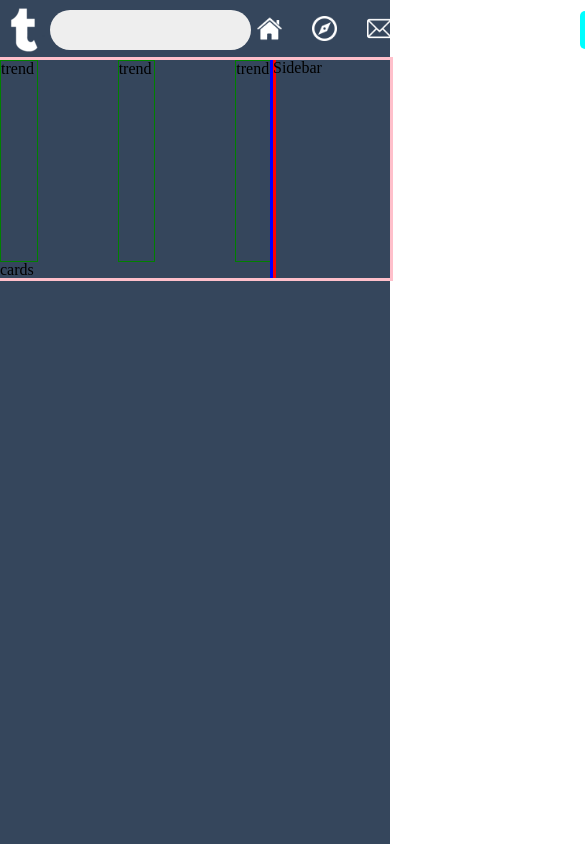
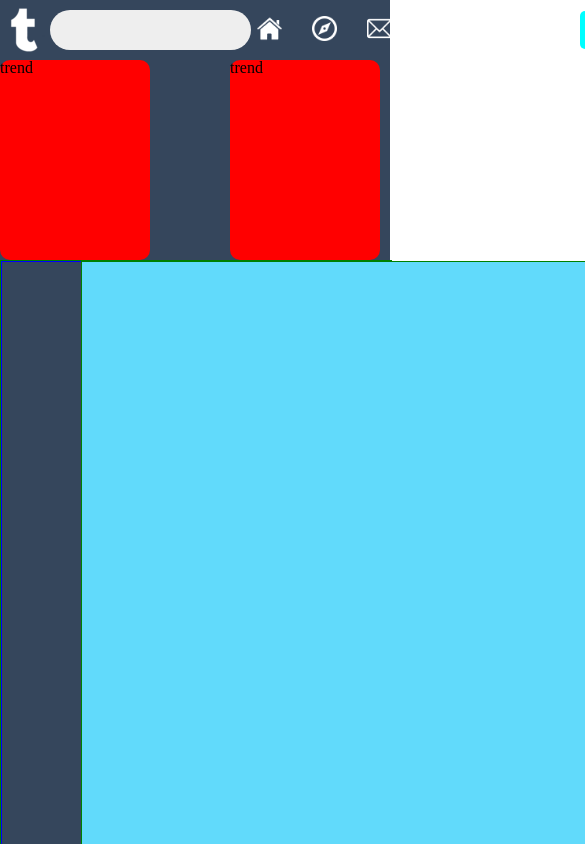
Before and after one commit to spghtti/reactr, a React (Create React App) app: page / in a window 390 px wide. Shown: the top 844 px of the page, 585 px wide, since content can reach past the window. Built offline with nearby package versions, Linux system fonts and the light colour scheme.

Commit message:
Mock  responsive design for Explore page with breakpoints

```diff
--- a/src/App.js
+++ b/src/App.js
@@ -14,8 +14,31 @@ function Explore() {
             <div className="Explore-trend-card">trend</div>
             <div className="Explore-trend-card">trend</div>
             <div className="Explore-trend-card">trend</div>
+            <div className="Explore-trend-card">trend</div>
+            <div className="Explore-trend-card">trend</div>
           </div>
-          <div className="Explore-cards">cards</div>
+          <div className="Explore-featured">
+            <div className="Explore-featured-column">
+              <div className="Explore-featured-card"></div>
+              <div className="Explore-featured-card"></div>
+              <div className="Explore-featured-card"></div>
+            </div>
+            <div className="Explore-featured-column">
+              <div className="Explore-featured-card"></div>
+              <div className="Explore-featured-card"></div>
+              <div className="Explore-featured-card"></div>
+            </div>
+            <div className="Explore-featured-column">
+              <div className="Explore-featured-card"></div>
+              <div className="Explore-featured-card"></div>
+              <div className="Explore-featured-card"></div>
+            </div>
+            <div className="Explore-featured-column">
+              <div className="Explore-featured-card"></div>
+              <div className="Explore-featured-card"></div>
+              <div className="Explore-featured-card"></div>
+            </div>
+          </div>
         </div>
         <div className="Explore-sidebar-container">Sidebar</div>
       </div>
--- a/src/style/Explore.css
+++ b/src/style/Explore.css
@@ -1,3 +1,8 @@
+@media (max-width: 1400px) {
+  .Explore-sidebar-container {
+    display: none;
+  }
+}
 .Explore {
   position: absolute;
   background-color: rgb(53, 70, 92);
@@ -9,25 +14,78 @@
 }
 .Explore-content {
   display: flex;
-  outline: 3px solid pink;
   height: auto;
 }
 .Explore-cards-container {
-  outline: 3px solid red;
-  width: 70vw;
+  width: 100%;
   height: auto;
 }
 .Explore-sidebar-container {
-  outline: 3px solid blue;
   width: 30vw;
   height: auto;
 }
 .Explore-trending-cards {
   display: flex;
   gap: 5em;
+  width: 100%;
+  overflow-x: scroll;
 }
 .Explore-trend-card {
   height: 200px;
-  width: 140px;
-  border: 1px solid green;
+  min-width: 150px;
+  background-color: red;
+  border-radius: 10px;
 }
+.Explore-featured {
+  height: 100%;
+  width: 100%;
+  display: flex;
+  justify-content: center;
+  flex-direction: row;
+  flex-wrap: wrap;
+  flex: 1;
+  grid-template-columns: 300px 300px;
+  border: 1px solid purple;
+}
+.Explore-featured-column {
+  display: flex;
+  flex-direction: column;
+  align-items: center;
+  justify-content: center;
+  min-width: 10em;
+  flex: 1;
+  height: auto;
+  border: 1px solid blue;
+}
+.Explore-featured-card {
+  min-width: 20em;
+  min-height: 40em;
+  flex-basis: 100%;
+  background-color: #61dafb;
+  outline: 1px solid green;
+  margin: 0 10px 30px 10px;
+}
+@media (max-width: 900px) {
+  .Explore-featured {
+    height: 100%;
+    width: 100%;
+    display: flex;
+    flex-direction: column;
+    flex-wrap: wrap;
+    grid-template-columns: 300px 300px;
+    border: 1px solid green;
+  }
+  .Explore-featured-column {
+    height: 100%;
+    min-width: 50em;
+    display: flex;
+    width: 100%;
+  }
+  .Explore-featured-card {
+    min-width: 40em;
+    min-height: 60em;
+    flex-basis: 100%;
+    background-color: #61dafb;
+    outline: 1px solid green;
+  }
+}
```
